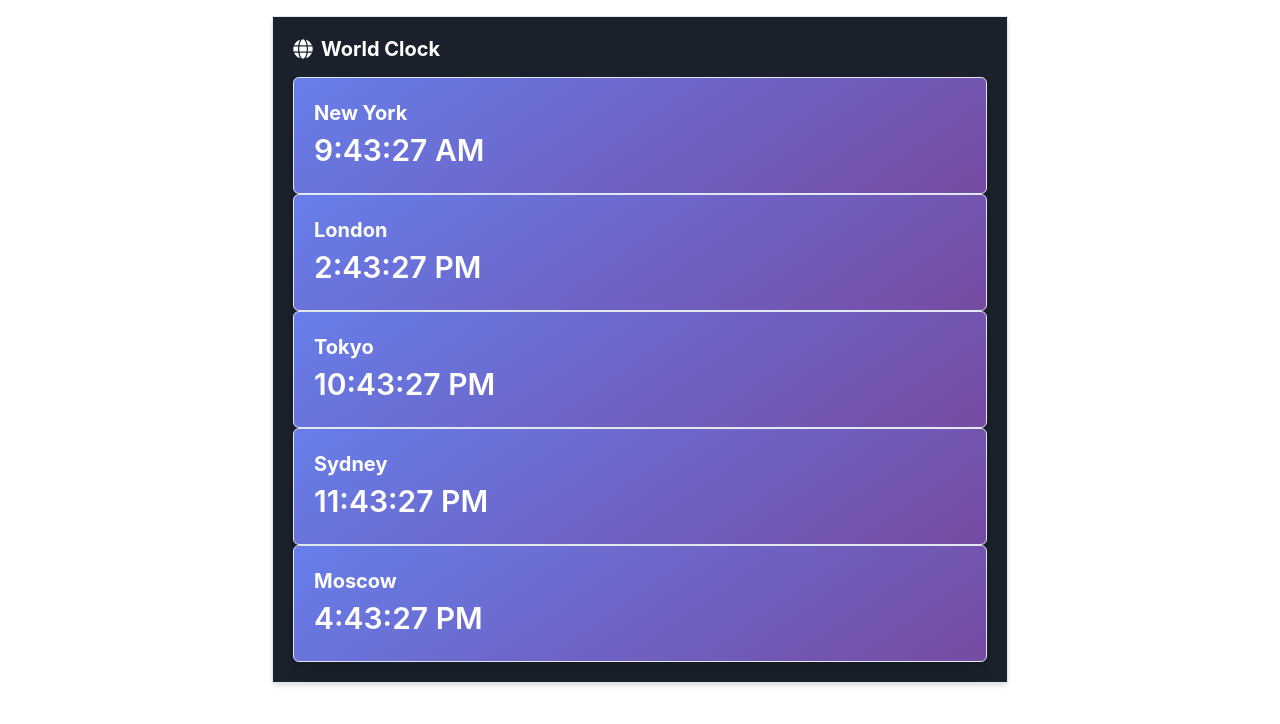
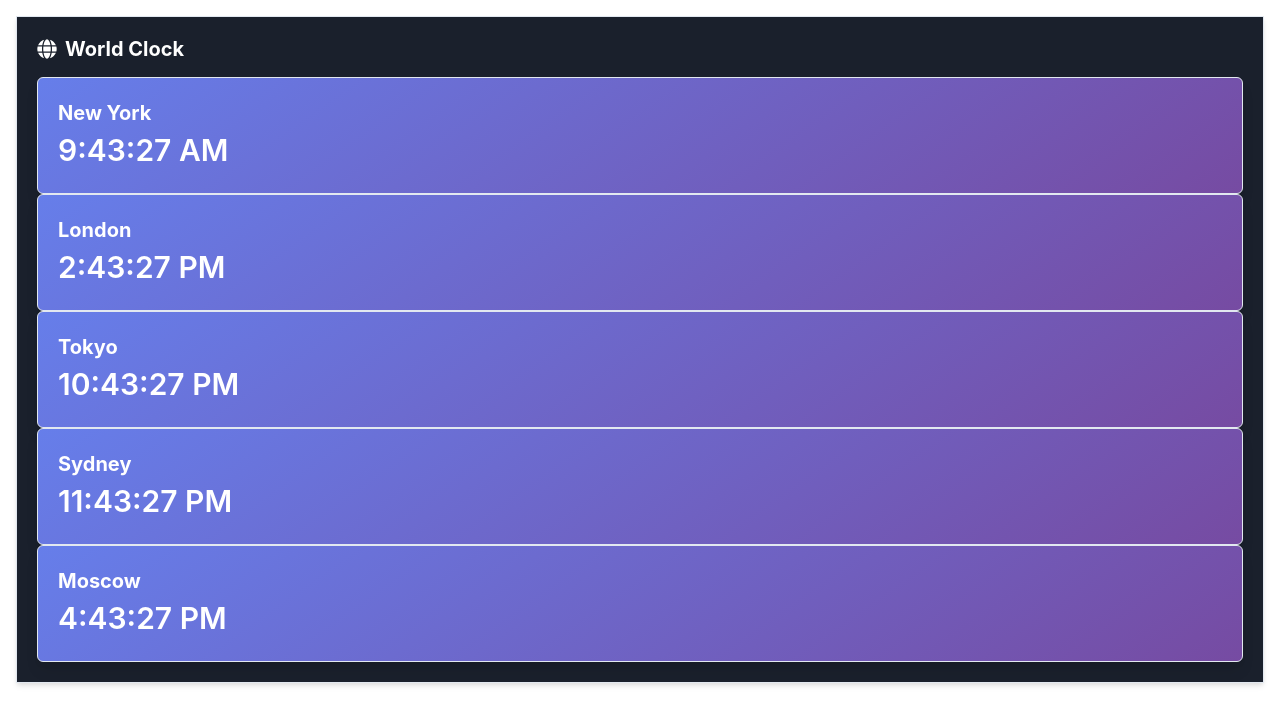
Before and after one commit to GPT-Engineer-App/dark-clock-world, a React (Vite) app: page / in a window 1280 px wide. Shown: the top 724 px of the page. Built offline with nearby package versions, Linux system fonts and the light colour scheme.

Commit message:
Updated the main container in the Index page to fill the entire viewport by setting its minimum height and width.
Prompt: a aplicacao deve preencher todo o layout

```diff
--- a/src/pages/Index.jsx
+++ b/src/pages/Index.jsx
@@ -30,7 +30,7 @@ const Index = () => {
   const color = useColorModeValue("white", "gray.200");
 
   return (
-    <Container maxW="container.md" p={4}>
+    <Container minH="100vh" minW="100vw" p={4}>
       <VStack spacing={8} align="stretch">
         <Box p={5} shadow="md" borderWidth="1px" bg={bg} color={color}>
           <Heading fontSize="xl" mb={4} display="flex" alignItems="center">
```
